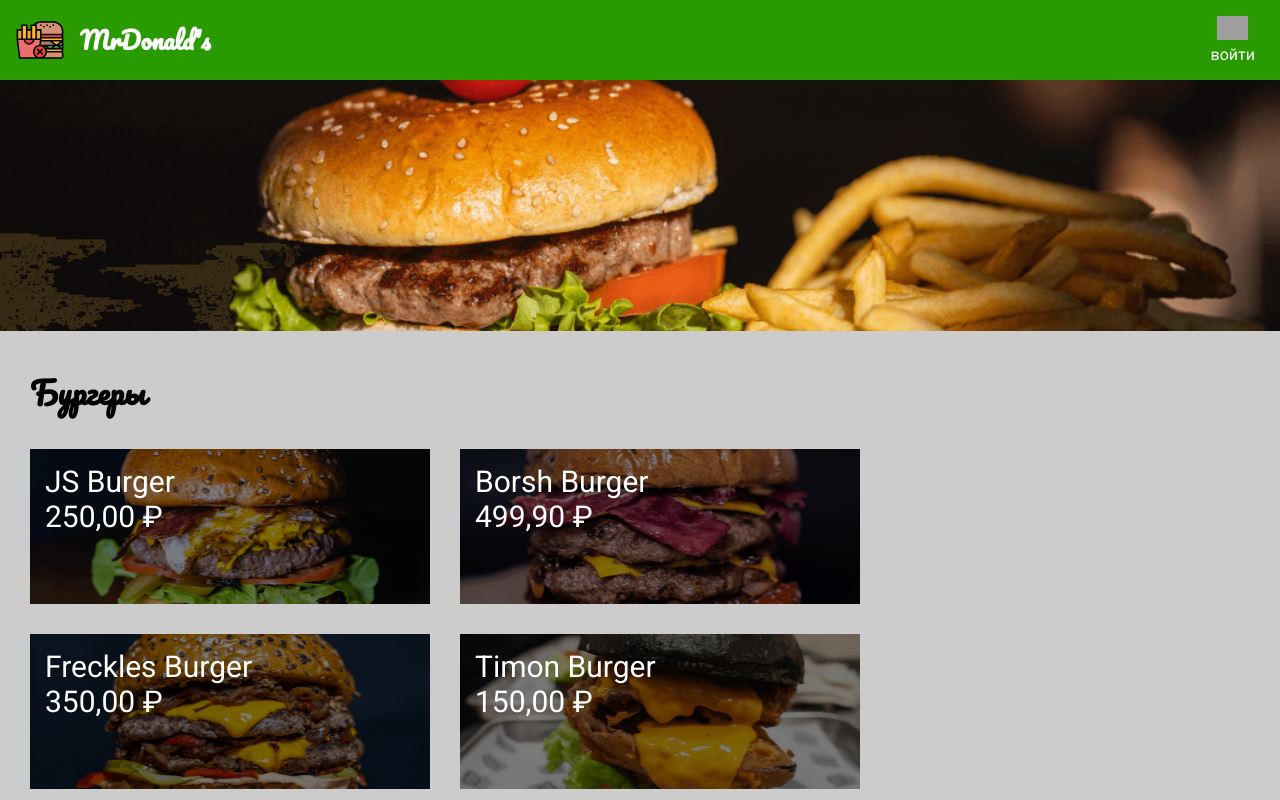
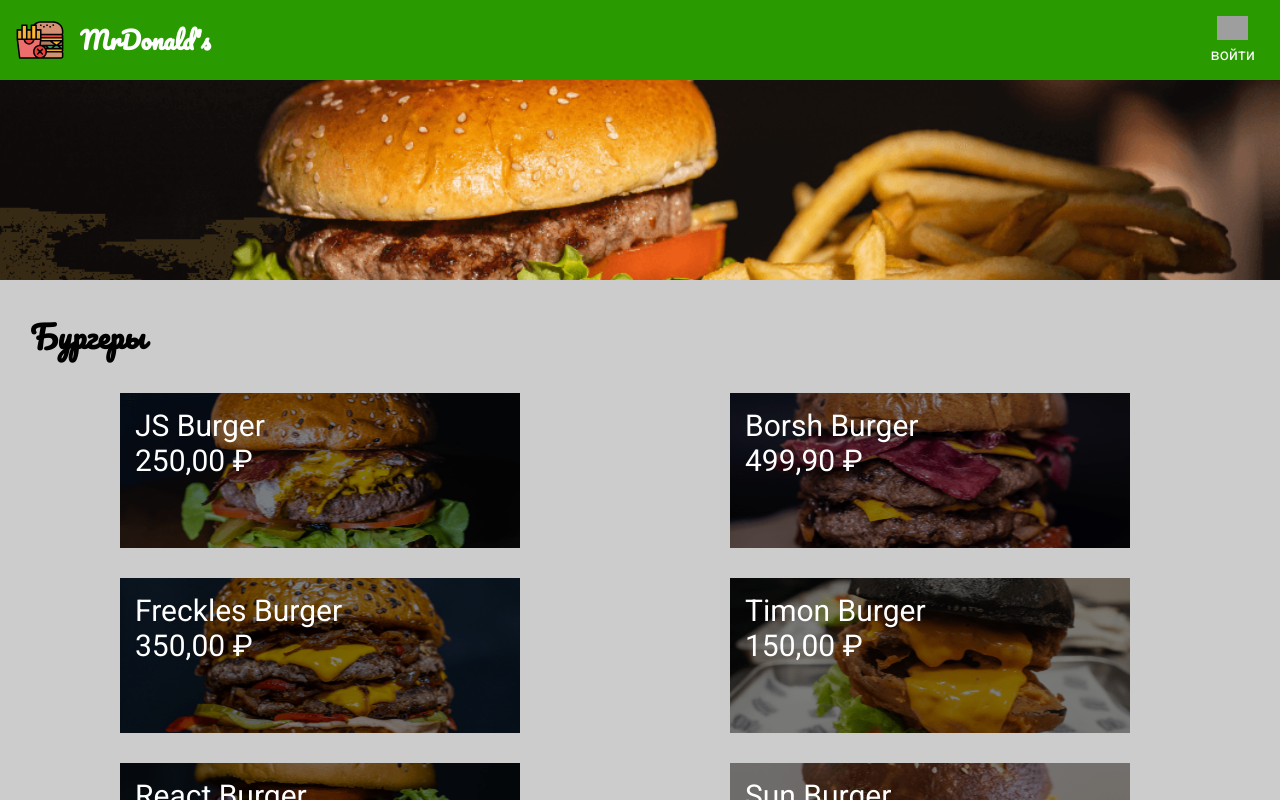
Before and after one commit to pogorelova-k/MrDonalds, a React (Create React App) app: page / in a window 1280 px wide. Shown: the top 800 px of the page. Built offline with nearby package versions, Linux system fonts and the light colour scheme; grey boxes are pictures that could not be loaded.

Commit message:
lesson05

```diff
--- a/src/App.js
+++ b/src/App.js
@@ -2,13 +2,24 @@ import React from "react";
 import { NavBar } from './Components/NavBar';
 import { Menu } from './Components/Menu';
 import { GlobalStyle } from './Components/GlobalStyle';
+import { ModalItem } from  './Components/ModalItem';
+
 
 function App() {
+
+  // Модальное окно
+  // openItem - данные о товаре, которые будем открывать в мо
+  // setOpenItem - функция будет назначать товар, на который кликаем и будет запускать перендер контент
+  const [openItem, setOpenItem] = React.useState(null);
+
+
   return (
     <>
       <GlobalStyle/>
       <NavBar/>
-      <Menu/>
+      <Menu setOpenItem={setOpenItem}/>
+      <ModalItem openItem={openItem} setOpenItem={setOpenItem}/>
+
     </>
   );
 }
--- /dev/null
+++ b/src/Components/Banner.js
@@ -0,0 +1,10 @@
+import styled from 'styled-components';
+import bannerImg from '../image/banner.png';
+
+export const Banner = styled.div`
+    width: 100%;
+    height: 200px;
+    background-image: url(${bannerImg});
+    background-position: center;
+    background-size: cover;
+`;
--- /dev/null
+++ b/src/Components/Button.js
@@ -0,0 +1,22 @@
+import React from "react";
+import styled from 'styled-components';
+
+const ButtonAdd = styled.button`
+    display: block;
+    width: 250px;
+    height: 65px;
+    background: #299B01;
+    color: #fff;
+    font-size: 21px;
+    line-height: 25px;
+    border: none;
+    margin: 43px auto;
+    /* margin-bottom: 43px; */
+
+`;
+
+export const Button = () => (
+    <ButtonAdd>
+        Добавить
+    </ButtonAdd>
+);
--- a/src/Components/ListItem.js
+++ b/src/Components/ListItem.js
@@ -3,7 +3,7 @@ import styled from 'styled-components';
 
 const List = styled.ul`
     display: flex;
-    justify-content: space-space-around;
+    justify-content: space-around;
     flex-wrap: wrap;
 `;
 
@@ -41,12 +41,13 @@ const Item = styled.li`
     }
 `;
 
-export const ListItem = ({ itemList }) => (
+export const ListItem = ({ itemList, setOpenItem }) => (
     <List>
         {itemList.map(item => (
             <Item
                 key={item.id}
-                img={item.img}>
+                img={item.img}
+                onClick={() => setOpenItem(item)}>
                 <p>{item.name}</p>
                 <p>{item.price.toLocaleString('ru-RU', {style: 'currency', currency: 'RUB'})}</p>
             </Item>
--- a/src/Components/Menu.js
+++ b/src/Components/Menu.js
@@ -2,7 +2,7 @@ import React from "react";
 import styled from 'styled-components';
 import dbMenu from './DBMenu';
 import { ListItem } from "./ListItem";
-import bannerImg from '../image/banner.png';
+import { Banner } from "./Banner";
 
 const MenuStyled = styled.menu`
     background-color: #ccc;
@@ -13,23 +13,23 @@ const SectionMenu = styled.section`
     padding: 30px;
 `;
 
-const Banner = styled.img`
-    width: 100%;
-    background-position: center;
-    background-size: cover;
-`;
-
-export const Menu = () => (
+export const Menu = ({ setOpenItem }) => (
     <MenuStyled>
-        <Banner src={bannerImg} alt="баннер"/>
+        <Banner/>
         <SectionMenu>
             <h2>Бургеры</h2>
-            <ListItem itemList={dbMenu.burger}/>
+            <ListItem
+                itemList={dbMenu.burger}
+                setOpenItem={setOpenItem}
+            />
         </SectionMenu>
 
         <SectionMenu>
             <h2>Закуски / Напитки</h2>
-            <ListItem itemList={dbMenu.other}/>
+            <ListItem
+                itemList={dbMenu.other}
+                setOpenItem={setOpenItem}
+            />
         </SectionMenu>
     </MenuStyled>
 );
--- /dev/null
+++ b/src/Components/ModalItem.js
@@ -0,0 +1,66 @@
+import React from "react";
+import styled from 'styled-components';
+import { Button } from './Button';
+
+const Overlay = styled.div`
+    position: fixed;
+    display: flex;
+    justify-content: center;
+    align-items: center;
+    top: 0;
+    left: 0;
+    width: 100%;
+    height: 100%;
+    background-color: rgba(0, 0, 0, .5);
+    z-index: 20;
+`;
+
+const Modal = styled.div`
+    background-color: #fff;
+    width: 600px;
+    height: 600px;
+`;
+
+const Banner = styled.div`
+    width: 100%;
+    height: 200px;
+    background-image: url(${({ img }) => img});
+    background-position: center;
+    background-size: cover;
+    margin-bottom: 20px;
+`;
+
+const HeaderModal = styled.div`
+    display: flex;
+    justify-content: space-between;
+    align-items: center;
+    font-size: 30px;
+    line-height: 53px;
+    font-family: 'Pacifico', cursive;
+    margin-left: 37px;
+    margin-right: 53px;
+`;
+
+export const ModalItem = ({ openItem, setOpenItem }) => {
+    function closeModal(e) {
+        if (e.target.id === 'overlay') {
+            setOpenItem(null);
+        }
+    }
+
+    if (!openItem) return null;
+
+    return (
+        <Overlay id="overlay" onClick={closeModal}>
+            <Modal>
+                <Banner img={openItem.img}/>
+                <HeaderModal>
+                    <p>{openItem.name}</p>
+                    <p>{openItem.price.toLocaleString('ru-RU', {style: 'currency', currency: 'RUB'})}</p>
+                </HeaderModal>
+                <Button/>
+            </Modal>
+        </Overlay>
+    )
+
+};
```
